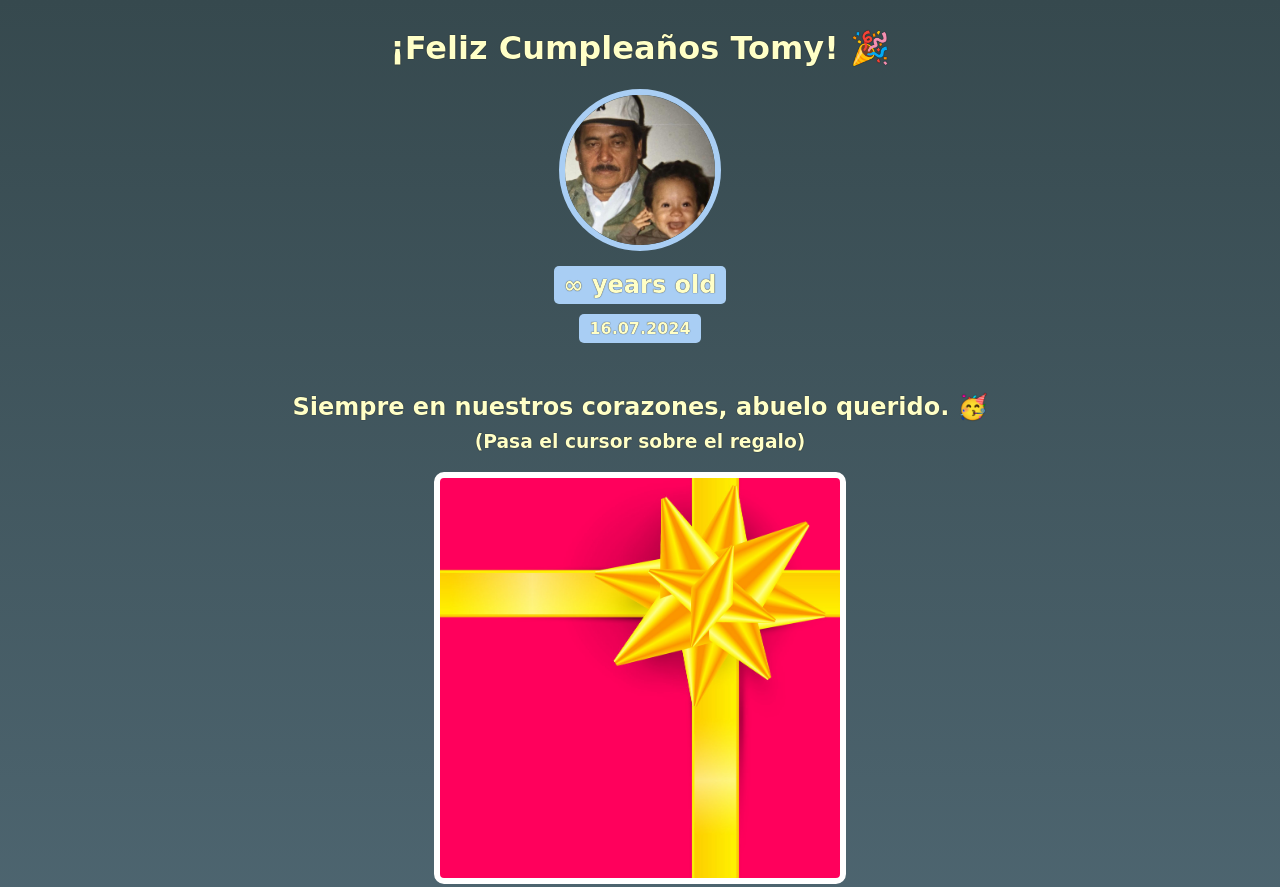
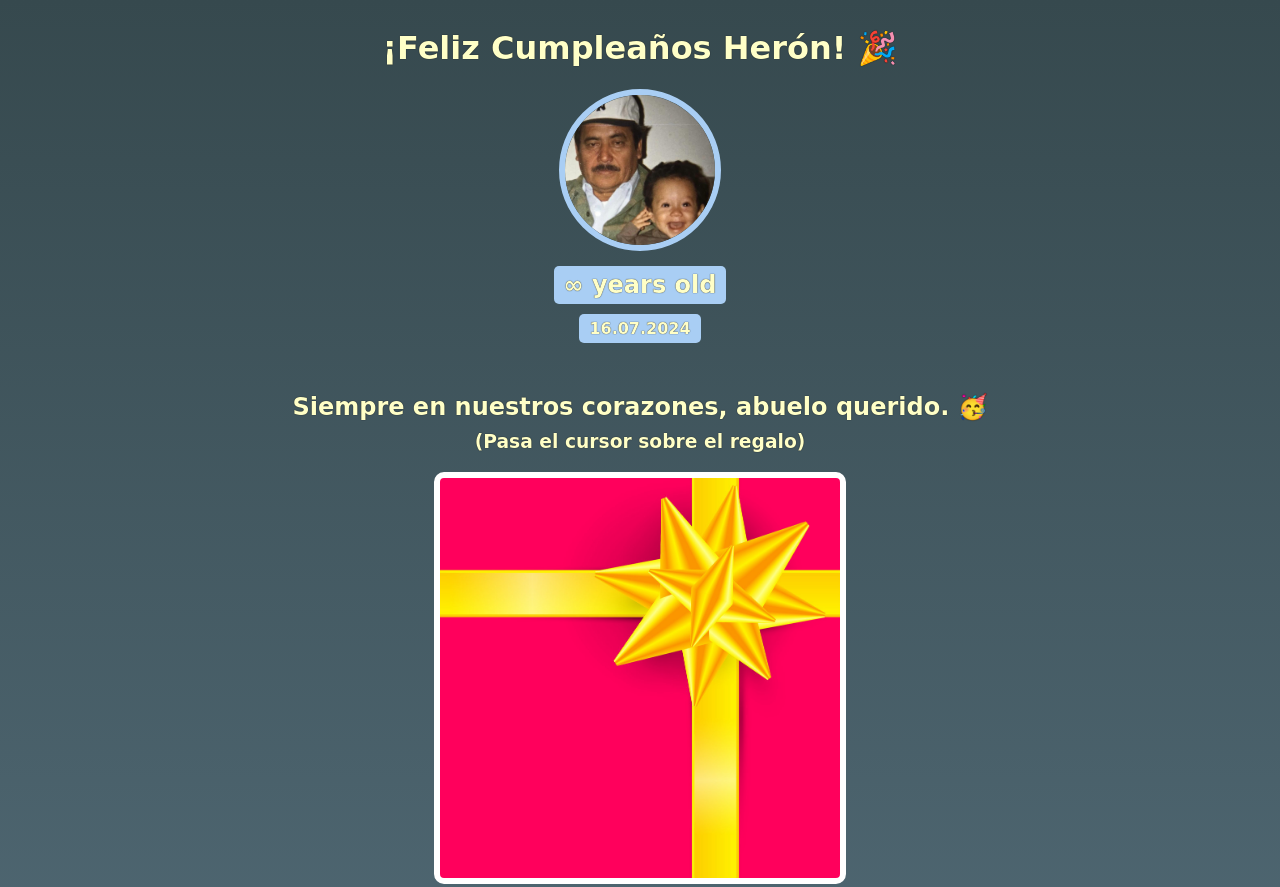
Before and after one commit to HeronMendez/birthday-gift-site, a website built with Vite: page index.html in a window 1280 px wide. Shown: the top 887 px of the page. Built offline with nearby package versions, Linux system fonts and the light colour scheme; a web font is replaced by a local one.

Commit message:
Corrected birthday name

```diff
--- a/index.html
+++ b/index.html
@@ -9,7 +9,7 @@
 
 <body>
     <div id="header">
-        <h1>¡Feliz Cumpleaños Tomy! 🎉</h1>
+        <h1>¡Feliz Cumpleaños Herón! 🎉</h1>
         <img id="bff-img" src="images/heron.jpg">
         <h2 id="bday-age">∞ years old</h2>
         <h4 id="bday-date">16.07.2024</h4>
```
